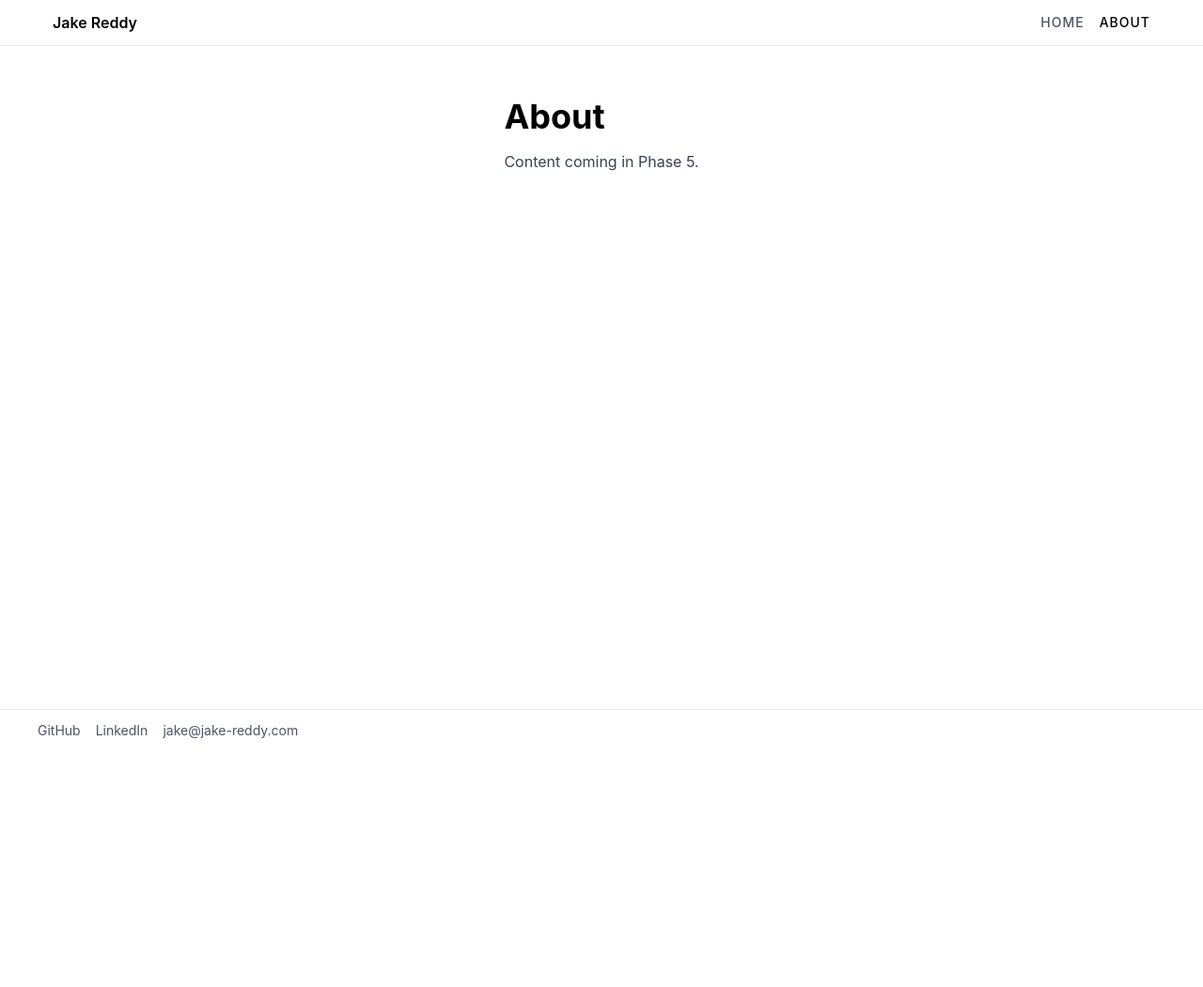
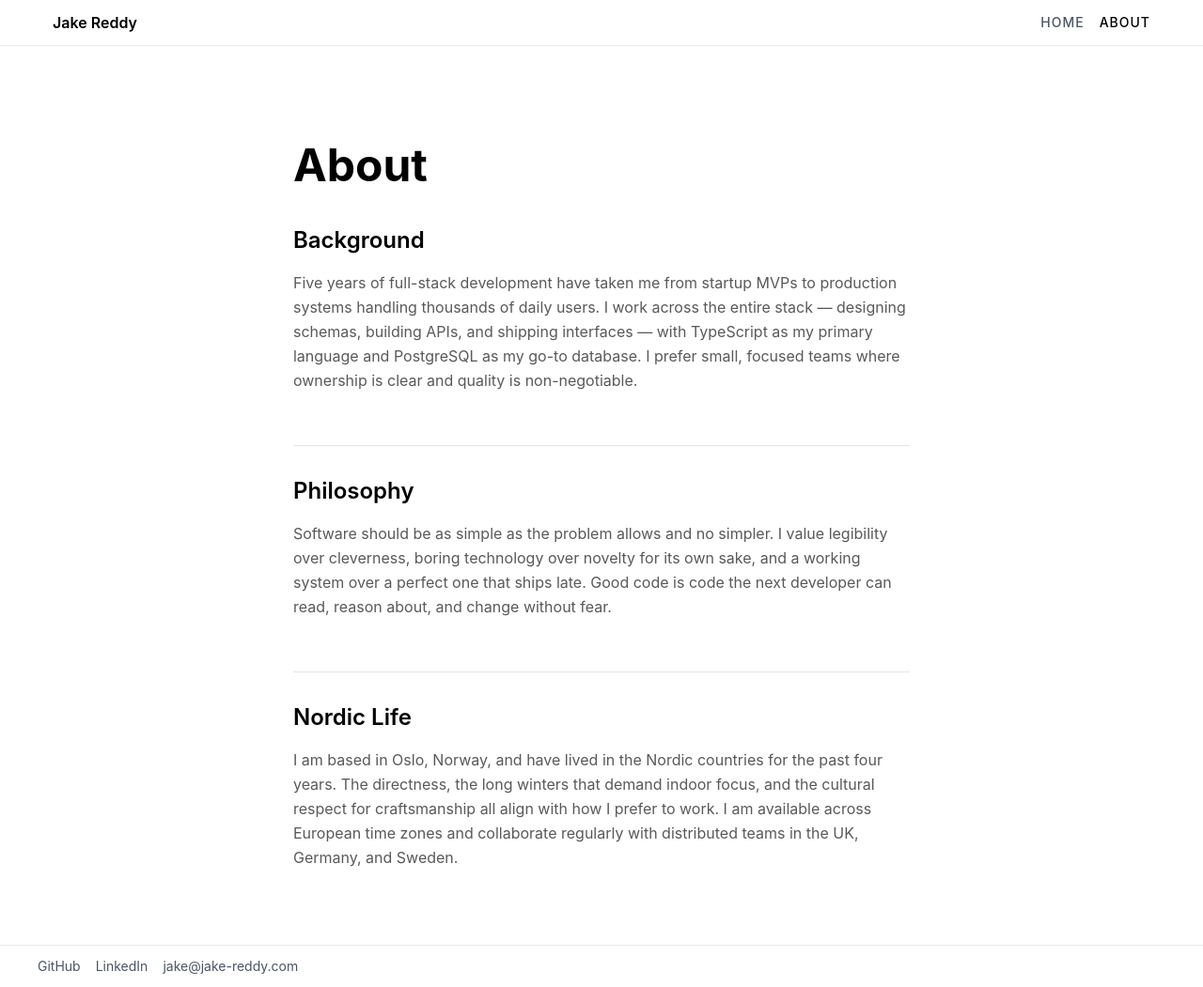
Before and after one commit to Serathian/jake-reddy.com, an Astro site: page /about in a window 1280 px wide. Shown: the whole page at 94% size. Before the commit the page ends 800 px from the top, so only its background shows below. Built offline with nearby package versions, Linux system fonts and the light colour scheme; Astro itself is replaced by a stand-in of ours.

Commit message:
feat(05-02): build About page with Background, Philosophy, Nordic Life sections
- Replace stub with full 3-section About page
- Use max-w-[1200px] on main container (matches Header/Footer width)
- Section dividers use border-[#E5E5E5] per design system token
- Body text uses text-[#595959] (--color-secondary) with max-w-prose
- font-display headings, font-body paragraphs per typography system

```diff
--- a/src/pages/about.astro
+++ b/src/pages/about.astro
@@ -1,9 +1,34 @@
 ---
 import BaseLayout from '../layouts/BaseLayout.astro';
 ---
-<BaseLayout title="About | Jake Reddy" description="About Jake Reddy, full-stack developer based in Oslo">
-  <main class="flex-1 max-w-4xl mx-auto px-4 py-8">
-    <h1 class="font-display text-4xl font-bold mb-4">About</h1>
-    <p class="font-body text-gray-700">Content coming in Phase 5.</p>
+<BaseLayout title="About | Jake Reddy" description="Five years building full-stack products. Based in Oslo, Norway.">
+  <main class="max-w-[1200px] mx-auto px-4 py-10 md:px-8 md:py-16 lg:px-12 lg:py-20">
+
+    <h1 class="font-display text-4xl font-bold mb-10 md:text-5xl">About</h1>
+
+    <!-- Section 1: Background -->
+    <section class="mb-10 md:mb-14">
+      <h2 class="font-display text-2xl font-semibold mb-4">Background</h2>
+      <p class="font-body text-base text-[#595959] leading-relaxed max-w-prose">
+        Five years of full-stack development have taken me from startup MVPs to production systems handling thousands of daily users. I work across the entire stack — designing schemas, building APIs, and shipping interfaces — with TypeScript as my primary language and PostgreSQL as my go-to database. I prefer small, focused teams where ownership is clear and quality is non-negotiable.
+      </p>
+    </section>
+
+    <!-- Section 2: Philosophy -->
+    <section class="border-t border-[#E5E5E5] pt-8 mb-10 md:mb-14">
+      <h2 class="font-display text-2xl font-semibold mb-4">Philosophy</h2>
+      <p class="font-body text-base text-[#595959] leading-relaxed max-w-prose">
+        Software should be as simple as the problem allows and no simpler. I value legibility over cleverness, boring technology over novelty for its own sake, and a working system over a perfect one that ships late. Good code is code the next developer can read, reason about, and change without fear.
+      </p>
+    </section>
+
+    <!-- Section 3: Nordic Life -->
+    <section class="border-t border-[#E5E5E5] pt-8">
+      <h2 class="font-display text-2xl font-semibold mb-4">Nordic Life</h2>
+      <p class="font-body text-base text-[#595959] leading-relaxed max-w-prose">
+        I am based in Oslo, Norway, and have lived in the Nordic countries for the past four years. The directness, the long winters that demand indoor focus, and the cultural respect for craftsmanship all align with how I prefer to work. I am available across European time zones and collaborate regularly with distributed teams in the UK, Germany, and Sweden.
+      </p>
+    </section>
+
   </main>
 </BaseLayout>
```
